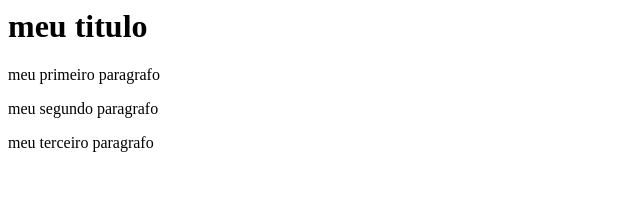
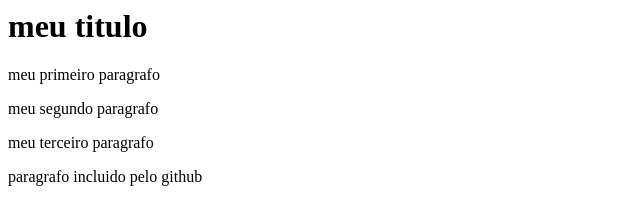
Before and after one commit to iamGiovanniCaramelloGrego/meuprimeirosite, a plain HTML site: page index.html in a window 1280 px wide. Shown: the whole page, without its empty margins (0-640 px from the left). Drawn offline with Linux system fonts and the light colour scheme.

Commit message:
Update index.html

```diff
--- a/index.html
+++ b/index.html
@@ -7,5 +7,6 @@
         <p>meu primeiro paragrafo</p>
         <p>meu segundo paragrafo</p>
         <p>meu terceiro paragrafo</p>
+        <p>paragrafo incluido pelo github</p>
     </body>
 </html>
```
